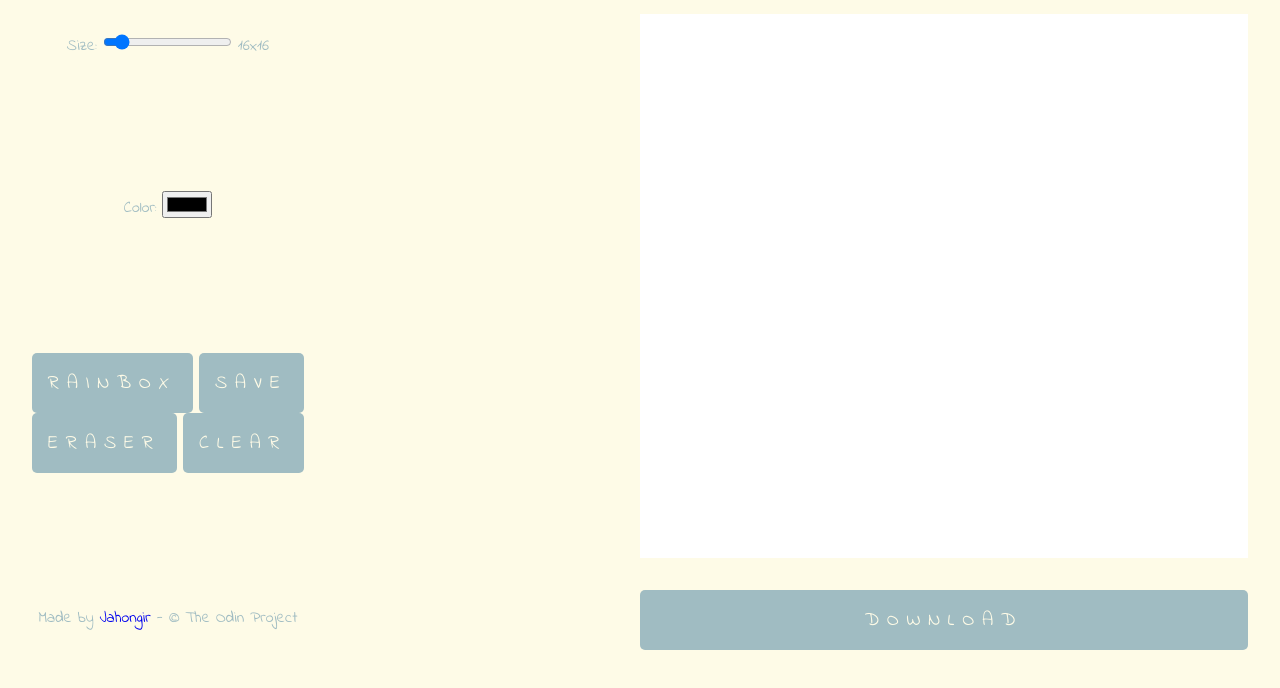
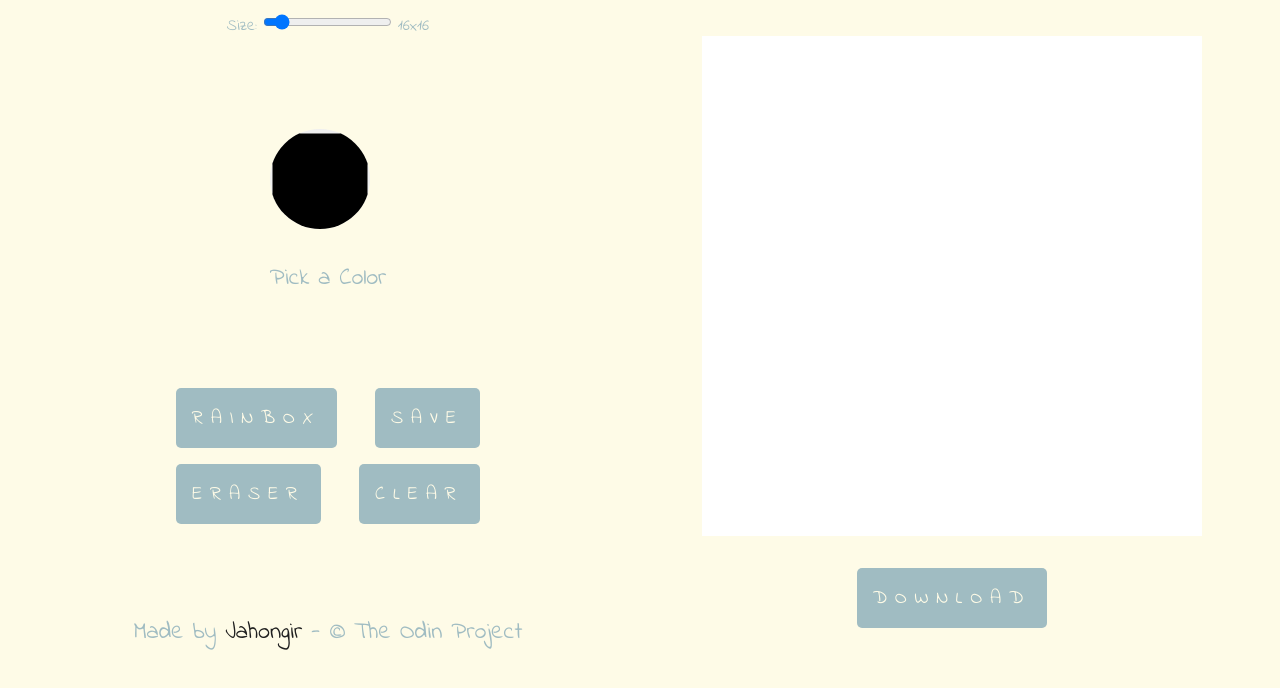
Before and after one commit to TJahongir/TOPsketch, a plain HTML site: page index.html in a window 1280 px wide. Shown: the part 104-792 px from the top of the page. Drawn offline with Linux system fonts and the light colour scheme.

Commit message:
Added Style file

```diff
--- a/index.html
+++ b/index.html
@@ -10,7 +10,7 @@
 			href="https://fonts.googleapis.com/css2?family=Indie+Flower&family=Pacifico&display=swap"
 			rel="stylesheet"
 		/>
-		<link rel="stylesheet" href="style.css" />
+		<link rel="stylesheet" href="./styles/style.css" />
 		<title>Document</title>
 	</head>
 	<body>
@@ -25,8 +25,10 @@
 					<span>16x16</span>
 				</div>
 				<div class="color">
-					<label for="color">Color:</label>
-					<input type="color" id="color" value="#000000" />
+					<div class="color-container">
+						<input type="color" id="color" value="#000000" />
+					</div>
+					<label for="color">Pick a Color</label>
 				</div>
 				<div class="buttons">
                     <div class="first-row">
@@ -35,7 +37,7 @@
                     </div>
                     <div class="second-row">
                         <button class="btn" id="eraser">Eraser</button>
-                        <button class="btn" id="clear">Clear</button>
+						<button class="btn" id="clear">Clear</button>
                     </div>
 				</div>
 				<footer>
@@ -46,8 +48,10 @@
 				</footer>
 			</div>
 			<div class="sketch">
-				<div class="container"></div>
-				<button class="download btn">Download</button>
+				<div class="container">
+					<div class="sketch-container"></div>
+					<button class="download btn">Download</button>
+				</div>
 			</div>
 		</main>
 		<script src="./script.js"></script>
--- /dev/null
+++ b/styles/inputStyle.css
@@ -0,0 +1,3 @@
+main {
+    margin: 10rem;
+}
--- a/style.css
+++ b/styles/style.css
@@ -40,6 +40,7 @@ a {
     letter-spacing: 8px;
     text-transform: uppercase;
     transition: all 0.2s ease-in-out;
+    margin: 0 1rem;
 }
 
 /* Header */
@@ -68,6 +69,7 @@ main {
 /* Settings */
 .settings {
     height: 100%;
+    width: 100%;
     display: flex;
     flex-direction: column;
     justify-content: space-around;
@@ -76,20 +78,84 @@ main {
     gap: 3rem;
 }
 
+.size {
+
+}
+
+.color {
+    display: flex;
+    text-align: center;
+    place-content: center center;
+    gap: 2rem;
+    flex-direction: column;
+}
+
+.color label {
+    font-size: 1.5rem;
+}
+
+.color-container {
+    overflow: hidden;
+    border-radius: 50%;
+    width: 100px;
+    height: 100px;
+    display: flex;
+    place-content: center center;
+}
+
+.color input {
+    width: 120px;
+    height: 120px;
+    appearance: none;
+    -moz-appearance: none;
+    -webkit-appearance: none;
+    border: 0;
+    cursor: pointer;
+    padding: 0;
+}
+
+.buttons {
+    display: flex;
+    justify-content: center;
+    align-items: center;
+    gap: 1rem;
+    flex-direction: column;
+}
+
 /* Footer */
 
+footer p{
+    font-size: 1.5rem;
+}
+
+footer a {
+    color: #1f1f1f;
+}
 /* Sketch */
 .sketch {
     display: flex;
     place-content: center center;
     flex-direction: column;
     height: 100%;
-    width: 50%;
+    width: 100%;
+}
+
+.container {
+    width: auto;
+    display: flex;
+    justify-content: center;
+    align-items: center;
+    flex-direction: column;
     gap: 2rem;
 }
 
-.container {
-    height: 80%;
-    width: 100%;
+.sketch-container {
+    height: 500px;
+    width: 500px;
     background-color: #fff;
 }
+
+
+
+
+@import './inputStyle.css';
```
